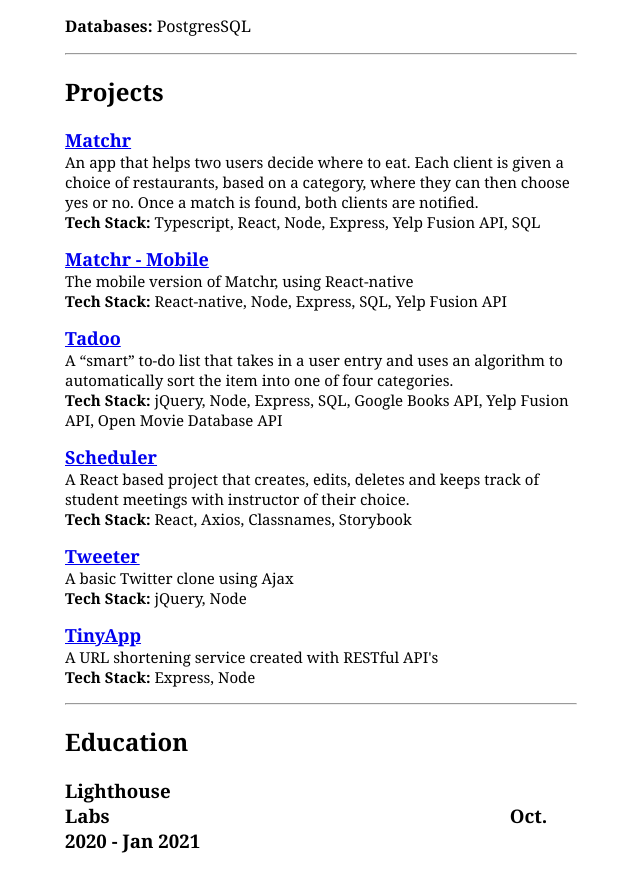
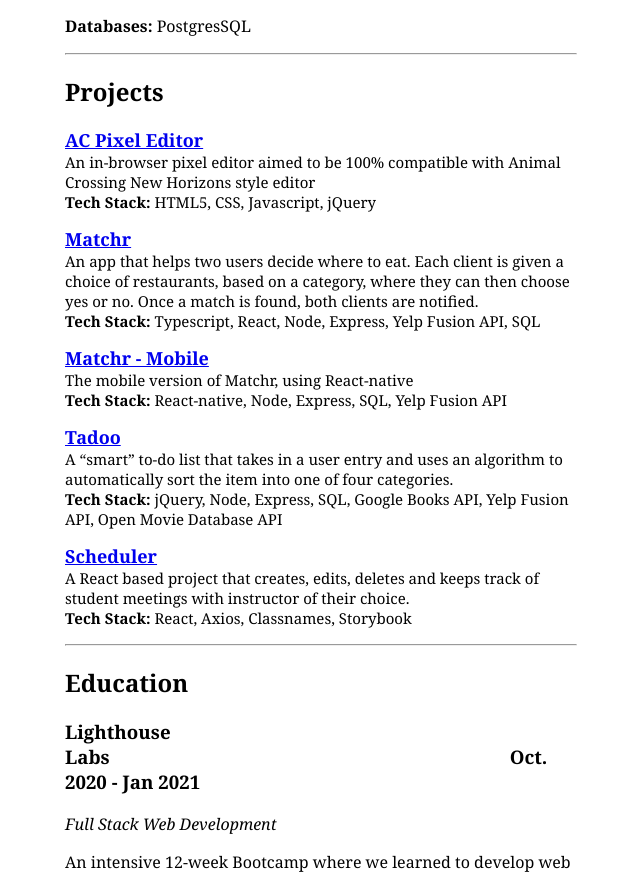
Before and after one commit to xrysen/resume, a React (Create React App) app: page / in a window 1280 px wide. Shown: the part 561-1435 px from the top of the page, without its empty margins (319-959 px from the left). Built offline with nearby package versions, Linux system fonts and the light colour scheme.

Commit message:
Updates resume

```diff
--- a/src/data/data.js
+++ b/src/data/data.js
@@ -7,46 +7,39 @@ const skills = {
 const projects = [
   {
     id: 1,
+    title: "AC Pixel Editor",
+    techStack: ["HTML5", "CSS", "Javascript", "jQuery"],
+    description: "An in-browser pixel editor aimed to be 100% compatible with Animal Crossing New Horizons style editor",
+    link: "https://github.com/xrysen/pixel-editor"
+  },
+  {
+    id: 2,
     title: "Matchr",
     techStack: ["Typescript", "React", "Node", "Express", "Yelp Fusion API", "SQL"],
     description: "An app that helps two users decide where to eat. Each client is given a choice of restaurants, based on a category, where they can then choose yes or no. Once a match is found, both clients are notified.",
     link: "https://github.com/xrysen/matcher"
   },
   {
-    id: 2,
+    id: 3,
     title: "Matchr - Mobile",
     techStack: ["React-native", "Node", "Express", "SQL", "Yelp Fusion API"],
     description: "The mobile version of Matchr, using React-native",
     link: "https://github.com/xrysen/matchr-mobile"
   },
   {
-    id: 3,
+    id: 4,
     title: "Tadoo",
     techStack: ["jQuery", "Node", "Express", "SQL", "Google Books API", "Yelp Fusion API", "Open Movie Database API"],
     description: 'A “smart” to-do list that takes in a user entry and uses an algorithm to automatically sort the item into one of four categories.',
     link: 'https://github.com/xrysen/smart-to-do-list'
   },
   {
-    id: 4,
+    id: 5,
     title: "Scheduler",
     techStack: ["React", "Axios", "Classnames", "Storybook"],
     description: "A React based project that creates, edits, deletes and keeps track of student meetings with instructor of their choice.",
     link: "https://github.com/xrysen/scheduler"
   },
-  {
-    id: 5,
-    title: "Tweeter",
-    techStack: ["jQuery", "Node"],
-    description: "A basic Twitter clone using Ajax",
-    link: "https://github.com/xrysen/tweeter"
-  },
-  {
-    id: 6,
-    title: "TinyApp",
-    techStack: ["Express", "Node"],
-    description: "A URL shortening service created with RESTful API's",
-    link: "https://github.com/xrysen/tinyapp"
-  }
 ]
 
 const education = [
```
Also changed, not shown: 1 other file (tests, documents, lock files or other folders).
